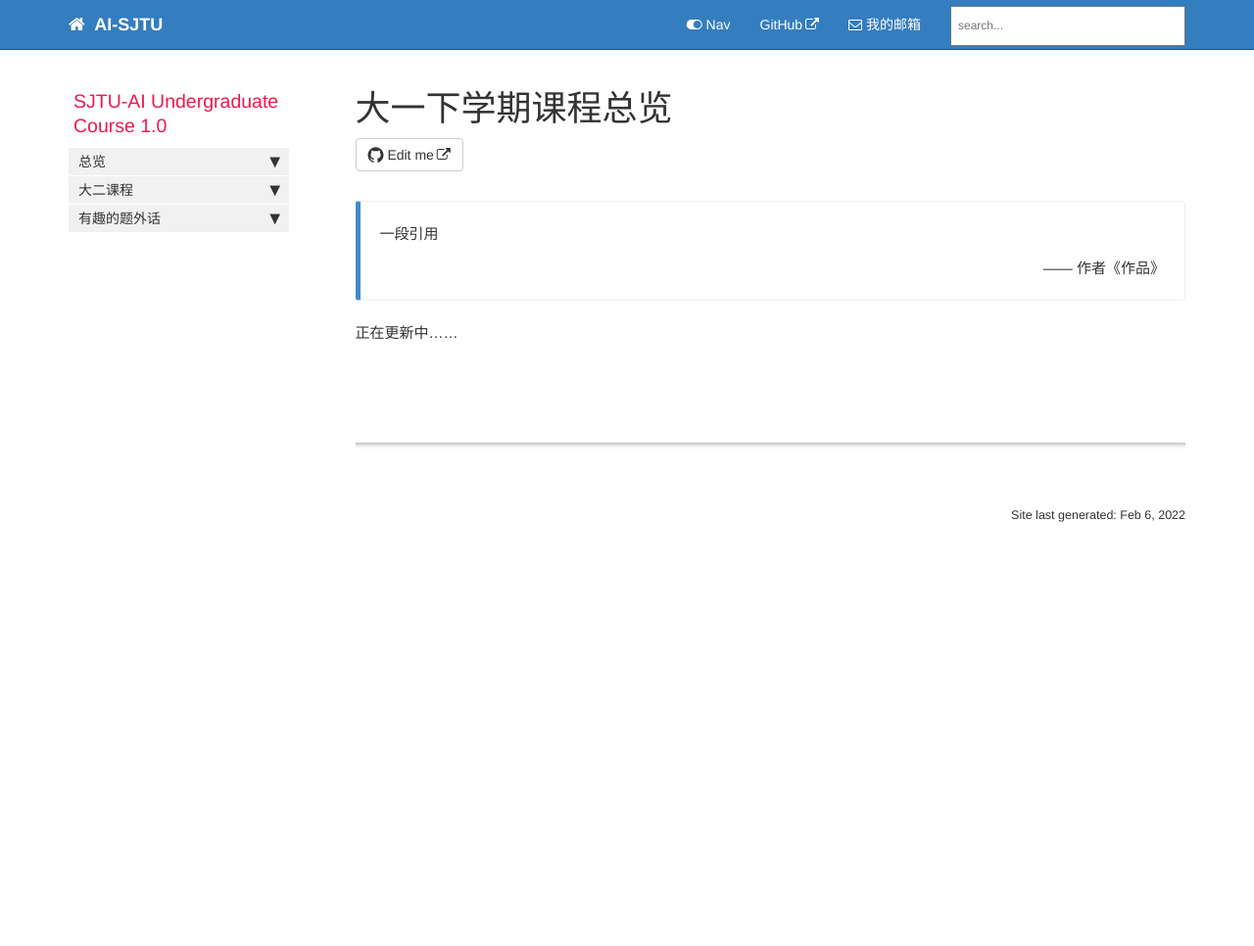
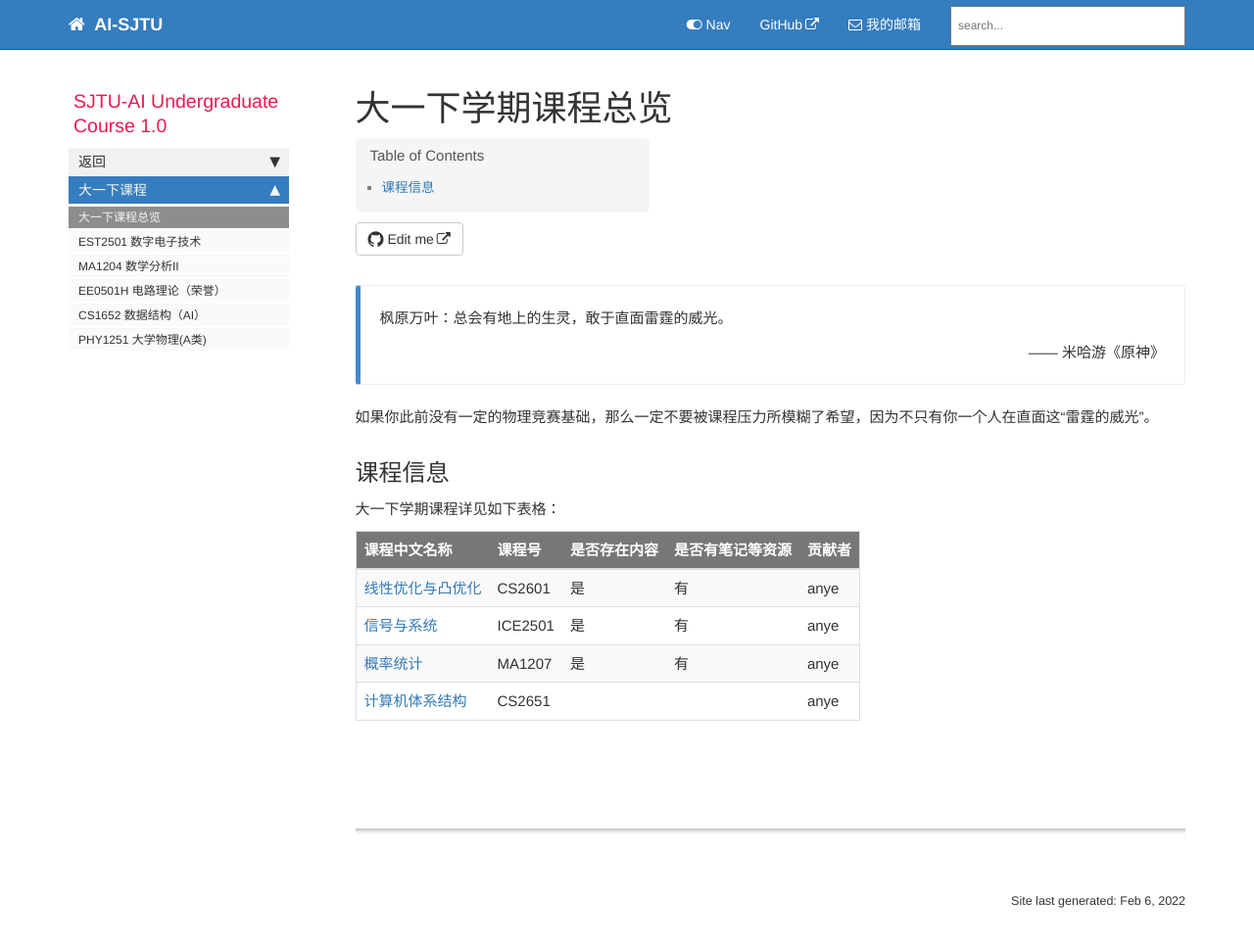
Before and after one commit to aisjtu/aisjtu.github.io, a Jekyll site: the page built from docs/pages/mydoc/mydoc_12.md, in a window 1280 px wide and 983 px high. Shown: the top 966 px of the window at 98% size. Built offline with Jekyll 4.4.1, drawn with Linux system fonts in a browser that asks for light colours; comment, search, counter and statistics services are not loaded.

Commit message:
Create 12

```diff
--- /dev/null
+++ b/docs/_data/sidebars/12_sidebar.yml
@@ -0,0 +1,68 @@
+# This is your sidebar TOC. The sidebar code loops through sections here and provides the appropriate formatting.
+
+entries:
+- title: sidebar
+  product: SJTU-AI Undergraduate Course
+  version: 1.0
+  folders:
+
+  - title: 返回
+    output: web, pdf
+    folderitems:
+
+    - title: 回到首页
+      url: /index.html
+      output: web, pdf
+
+    - title: 大一上课程
+      url: mydoc_11.html
+      output: web, pdf
+
+    - title: 大二上课程
+      url: /mydoc_21.html
+      output: web, pdf
+
+    - title: 大二下课程
+      url: /mydoc_22.html
+      output: web, pdf
+
+    - title: 大三上课程
+      url: /mydoc_31.html
+      output: web, pdf
+
+    - title: 大三下课程
+      url: /mydoc_32.html
+      output: web, pdf
+
+    - title: 大四课程
+      url: /mydoc_4.html
+      output: web, pdf
+
+  - title: 大一下课程
+    output: web, pdf
+    folderitems:
+
+    - title: 大一下课程总览
+      url: /mydoc_12.html
+      output: web, pdf
+
+    - title: EST2501 数字电子技术
+      url: /12_EST2501.html
+      output: web, pdf
+
+    - title: MA1204 数学分析II
+      url: /12_MA1204.html
+      output: web, pdf
+
+    - title: EE0501H 电路理论（荣誉）
+      url: /12_EE0501H.html
+      output: web, pdf
+
+    - title: CS1652 数据结构（AI）
+      url: /12_CS1652.html
+      output: web, pdf
+
+    - title: PHY1251 大学物理(A类)
+      url: /12_PHY1251.html
+      output: web, pdf
+# Copyright 2021 Google LLC
--- /dev/null
+++ b/docs/pages/12/12_CS1652.md
@@ -0,0 +1,63 @@
+---
+title: "CS1652 数据结构（AI）"
+sidebar: 12_sidebar
+permalink: 12_CS1652.html
+folder: 12
+---
+
+{{site.data.alerts.callout_primary}}
+<p>Every conceivable optimization opportunity has some form of machine learning applied to it.</p>
+<p align="right">—— Srikanth Thirumalai</p>
+
+{{site.data.alerts.end}}
+
+## 课程总览
+
+相关信息可见[https://ieee.icu/#/courses/grade-2/CS2601](https://ieee.icu/#/courses/grade-2/CS2601)。
+
+## Lecture Notes
+
+我的课程笔记及复习笔记[^1][^2][^3]（下载也许需要“科学上网”）：
+
+<a target="\_blank" class="noCrossRef" href="{{ "https://github.com/aisjtu/aisjtu.github.io/raw/gh-pages/Resource/21/CS2601线性优化与凸优化/线性优化凸优化.pdf"}}"><button type="button" class="btn btn-default" aria-label="Left Align"><span class="glyphicon glyphicon-download-alt" aria-hidden="true"></span> PDF Download</button></a>
+
+GoodNotes 源文件：
+
+<a target="\_blank" class="noCrossRef" href="{{ "https://github.com/aisjtu/aisjtu.github.io/raw/gh-pages/Resource/21/CS2601线性优化与凸优化/线性优化凸优化.goodnotes"}}"><button type="button" class="btn btn-default" aria-label="Left Align"><span class="glyphicon glyphicon-download-alt" aria-hidden="true"></span> GoodNotes Download</button></a>
+
+文件预览：
+
+<embed src="https://aisjtu.github.io/Rsr_pdf/21/线性优化凸优化.pdf" type="application/pdf" width="100%" height="500px"/>
+
+## 我的建议
+
+### 是否应当自学？
+
+我强烈推荐自学该门课程，一些原因：
+
+1. 该课程没有出勤分（可能会随时间而改变）。
+2. 老师的 slides 非常详细非常 Informative，所以：我在图书馆的自学速度 > > 在老师的课上自学速度 > 老师讲课速度。
+3. （江波）老师的 slides 中会有很多上课不会讲的 examples，这些 examples 很多都是经典的机器学习算法。
+4. 如果你有较好的数学分析（凸函数部分）、线性代数、机器学习基础（一点点认识或了解即可），我强烈建议你一节课都不去上。（**但一定要认真的看 slides 并完成作业**）
+
+经思考后下半学期的课我都没有去上（也取得了较好的成绩）。尽管如此，**我非常喜欢该课程的老师们**，他们及其助教都非常认真且负责任。
+
+### 老师选择
+
+- 如果你选择江波老师，每周一次的作业和代码将会对未来课程如机器学习等有很大帮助（i.e., 其中的代码风格、算法实现是值得学习的）
+- 如果你对分数有着极致的要求，可以选择涂仕奎老师。
+
+### *更高 (self-motivated) 的要求
+
+1. 使用 KKT-conditions 手撕(手动推导) SVM 至 Kernal Trick.
+2. 学习一下 Wasserstein Distance 在 GAN 中的应用。论文：[Wasserstein GAN, https://arxiv.org/abs/1701.07875](https://arxiv.org/abs/1701.07875).
+
+## References
+
+[^1]: [https://jhc.sjtu.edu.cn/public/courses/CS257/](https://jhc.sjtu.edu.cn/public/courses/CS257/), 江波老师课程主页
+
+[^2]: [https://web.stanford.edu/~boyd/cvxbook/](https://web.stanford.edu/~boyd/cvxbook/), 斯坦福线性优化与凸优化教材
+
+[^3]: [https://notes.sjtu.edu.cn/s/W8S2AZ4Yx#4-Linear-programming](https://notes.sjtu.edu.cn/s/W8S2AZ4Yx#4-Linear-programming), Summary.
+
+{% include links.html %}
--- /dev/null
+++ b/docs/pages/12/12_EE0501H.md
@@ -0,0 +1,63 @@
+---
+title: "EE0501H 电路理论（荣誉）"
+sidebar: 12_sidebar
+permalink: 12_EE0501H.html
+folder: 12
+---
+
+{{site.data.alerts.callout_primary}}
+<p>Every conceivable optimization opportunity has some form of machine learning applied to it.</p>
+<p align="right">—— Srikanth Thirumalai</p>
+
+{{site.data.alerts.end}}
+
+## 课程总览
+
+相关信息可见[https://ieee.icu/#/courses/grade-2/CS2601](https://ieee.icu/#/courses/grade-2/CS2601)。
+
+## Lecture Notes
+
+我的课程笔记及复习笔记[^1][^2][^3]（下载也许需要“科学上网”）：
+
+<a target="\_blank" class="noCrossRef" href="{{ "https://github.com/aisjtu/aisjtu.github.io/raw/gh-pages/Resource/21/CS2601线性优化与凸优化/线性优化凸优化.pdf"}}"><button type="button" class="btn btn-default" aria-label="Left Align"><span class="glyphicon glyphicon-download-alt" aria-hidden="true"></span> PDF Download</button></a>
+
+GoodNotes 源文件：
+
+<a target="\_blank" class="noCrossRef" href="{{ "https://github.com/aisjtu/aisjtu.github.io/raw/gh-pages/Resource/21/CS2601线性优化与凸优化/线性优化凸优化.goodnotes"}}"><button type="button" class="btn btn-default" aria-label="Left Align"><span class="glyphicon glyphicon-download-alt" aria-hidden="true"></span> GoodNotes Download</button></a>
+
+文件预览：
+
+<embed src="https://aisjtu.github.io/Rsr_pdf/21/线性优化凸优化.pdf" type="application/pdf" width="100%" height="500px"/>
+
+## 我的建议
+
+### 是否应当自学？
+
+我强烈推荐自学该门课程，一些原因：
+
+1. 该课程没有出勤分（可能会随时间而改变）。
+2. 老师的 slides 非常详细非常 Informative，所以：我在图书馆的自学速度 > > 在老师的课上自学速度 > 老师讲课速度。
+3. （江波）老师的 slides 中会有很多上课不会讲的 examples，这些 examples 很多都是经典的机器学习算法。
+4. 如果你有较好的数学分析（凸函数部分）、线性代数、机器学习基础（一点点认识或了解即可），我强烈建议你一节课都不去上。（**但一定要认真的看 slides 并完成作业**）
+
+经思考后下半学期的课我都没有去上（也取得了较好的成绩）。尽管如此，**我非常喜欢该课程的老师们**，他们及其助教都非常认真且负责任。
+
+### 老师选择
+
+- 如果你选择江波老师，每周一次的作业和代码将会对未来课程如机器学习等有很大帮助（i.e., 其中的代码风格、算法实现是值得学习的）
+- 如果你对分数有着极致的要求，可以选择涂仕奎老师。
+
+### *更高 (self-motivated) 的要求
+
+1. 使用 KKT-conditions 手撕(手动推导) SVM 至 Kernal Trick.
+2. 学习一下 Wasserstein Distance 在 GAN 中的应用。论文：[Wasserstein GAN, https://arxiv.org/abs/1701.07875](https://arxiv.org/abs/1701.07875).
+
+## References
+
+[^1]: [https://jhc.sjtu.edu.cn/public/courses/CS257/](https://jhc.sjtu.edu.cn/public/courses/CS257/), 江波老师课程主页
+
+[^2]: [https://web.stanford.edu/~boyd/cvxbook/](https://web.stanford.edu/~boyd/cvxbook/), 斯坦福线性优化与凸优化教材
+
+[^3]: [https://notes.sjtu.edu.cn/s/W8S2AZ4Yx#4-Linear-programming](https://notes.sjtu.edu.cn/s/W8S2AZ4Yx#4-Linear-programming), Summary.
+
+{% include links.html %}
--- /dev/null
+++ b/docs/pages/12/12_EST2501.md
@@ -0,0 +1,63 @@
+---
+title: "EST2501 数字电子技术"
+sidebar: 12_sidebar
+permalink: 12_EST2501.html
+folder: 12
+---
+
+{{site.data.alerts.callout_primary}}
+<p>Every conceivable optimization opportunity has some form of machine learning applied to it.</p>
+<p align="right">—— Srikanth Thirumalai</p>
+
+{{site.data.alerts.end}}
+
+## 课程总览
+
+相关信息可见[https://ieee.icu/#/courses/grade-2/CS2601](https://ieee.icu/#/courses/grade-2/CS2601)。
+
+## Lecture Notes
+
+我的课程笔记及复习笔记[^1][^2][^3]（下载也许需要“科学上网”）：
+
+<a target="\_blank" class="noCrossRef" href="{{ "https://github.com/aisjtu/aisjtu.github.io/raw/gh-pages/Resource/21/CS2601线性优化与凸优化/线性优化凸优化.pdf"}}"><button type="button" class="btn btn-default" aria-label="Left Align"><span class="glyphicon glyphicon-download-alt" aria-hidden="true"></span> PDF Download</button></a>
+
+GoodNotes 源文件：
+
+<a target="\_blank" class="noCrossRef" href="{{ "https://github.com/aisjtu/aisjtu.github.io/raw/gh-pages/Resource/21/CS2601线性优化与凸优化/线性优化凸优化.goodnotes"}}"><button type="button" class="btn btn-default" aria-label="Left Align"><span class="glyphicon glyphicon-download-alt" aria-hidden="true"></span> GoodNotes Download</button></a>
+
+文件预览：
+
+<embed src="https://aisjtu.github.io/Rsr_pdf/21/线性优化凸优化.pdf" type="application/pdf" width="100%" height="500px"/>
+
+## 我的建议
+
+### 是否应当自学？
+
+我强烈推荐自学该门课程，一些原因：
+
+1. 该课程没有出勤分（可能会随时间而改变）。
+2. 老师的 slides 非常详细非常 Informative，所以：我在图书馆的自学速度 > > 在老师的课上自学速度 > 老师讲课速度。
+3. （江波）老师的 slides 中会有很多上课不会讲的 examples，这些 examples 很多都是经典的机器学习算法。
+4. 如果你有较好的数学分析（凸函数部分）、线性代数、机器学习基础（一点点认识或了解即可），我强烈建议你一节课都不去上。（**但一定要认真的看 slides 并完成作业**）
+
+经思考后下半学期的课我都没有去上（也取得了较好的成绩）。尽管如此，**我非常喜欢该课程的老师们**，他们及其助教都非常认真且负责任。
+
+### 老师选择
+
+- 如果你选择江波老师，每周一次的作业和代码将会对未来课程如机器学习等有很大帮助（i.e., 其中的代码风格、算法实现是值得学习的）
+- 如果你对分数有着极致的要求，可以选择涂仕奎老师。
+
+### *更高 (self-motivated) 的要求
+
+1. 使用 KKT-conditions 手撕(手动推导) SVM 至 Kernal Trick.
+2. 学习一下 Wasserstein Distance 在 GAN 中的应用。论文：[Wasserstein GAN, https://arxiv.org/abs/1701.07875](https://arxiv.org/abs/1701.07875).
+
+## References
+
+[^1]: [https://jhc.sjtu.edu.cn/public/courses/CS257/](https://jhc.sjtu.edu.cn/public/courses/CS257/), 江波老师课程主页
+
+[^2]: [https://web.stanford.edu/~boyd/cvxbook/](https://web.stanford.edu/~boyd/cvxbook/), 斯坦福线性优化与凸优化教材
+
+[^3]: [https://notes.sjtu.edu.cn/s/W8S2AZ4Yx#4-Linear-programming](https://notes.sjtu.edu.cn/s/W8S2AZ4Yx#4-Linear-programming), Summary.
+
+{% include links.html %}
--- /dev/null
+++ b/docs/pages/12/12_MA1204.md
@@ -0,0 +1,63 @@
+---
+title: "MA1204 数学分析II"
+sidebar: 12_sidebar
+permalink: 12_MA1204.html
+folder: 12
+---
+
+{{site.data.alerts.callout_primary}}
+<p>Every conceivable optimization opportunity has some form of machine learning applied to it.</p>
+<p align="right">—— Srikanth Thirumalai</p>
+
+{{site.data.alerts.end}}
+
+## 课程总览
+
+相关信息可见[https://ieee.icu/#/courses/grade-2/CS2601](https://ieee.icu/#/courses/grade-2/CS2601)。
+
+## Lecture Notes
+
+我的课程笔记及复习笔记[^1][^2][^3]（下载也许需要“科学上网”）：
+
+<a target="\_blank" class="noCrossRef" href="{{ "https://github.com/aisjtu/aisjtu.github.io/raw/gh-pages/Resource/21/CS2601线性优化与凸优化/线性优化凸优化.pdf"}}"><button type="button" class="btn btn-default" aria-label="Left Align"><span class="glyphicon glyphicon-download-alt" aria-hidden="true"></span> PDF Download</button></a>
+
+GoodNotes 源文件：
+
+<a target="\_blank" class="noCrossRef" href="{{ "https://github.com/aisjtu/aisjtu.github.io/raw/gh-pages/Resource/21/CS2601线性优化与凸优化/线性优化凸优化.goodnotes"}}"><button type="button" class="btn btn-default" aria-label="Left Align"><span class="glyphicon glyphicon-download-alt" aria-hidden="true"></span> GoodNotes Download</button></a>
+
+文件预览：
+
+<embed src="https://aisjtu.github.io/Rsr_pdf/21/线性优化凸优化.pdf" type="application/pdf" width="100%" height="500px"/>
+
+## 我的建议
+
+### 是否应当自学？
+
+我强烈推荐自学该门课程，一些原因：
+
+1. 该课程没有出勤分（可能会随时间而改变）。
+2. 老师的 slides 非常详细非常 Informative，所以：我在图书馆的自学速度 > > 在老师的课上自学速度 > 老师讲课速度。
+3. （江波）老师的 slides 中会有很多上课不会讲的 examples，这些 examples 很多都是经典的机器学习算法。
+4. 如果你有较好的数学分析（凸函数部分）、线性代数、机器学习基础（一点点认识或了解即可），我强烈建议你一节课都不去上。（**但一定要认真的看 slides 并完成作业**）
+
+经思考后下半学期的课我都没有去上（也取得了较好的成绩）。尽管如此，**我非常喜欢该课程的老师们**，他们及其助教都非常认真且负责任。
+
+### 老师选择
+
+- 如果你选择江波老师，每周一次的作业和代码将会对未来课程如机器学习等有很大帮助（i.e., 其中的代码风格、算法实现是值得学习的）
+- 如果你对分数有着极致的要求，可以选择涂仕奎老师。
+
+### *更高 (self-motivated) 的要求
+
+1. 使用 KKT-conditions 手撕(手动推导) SVM 至 Kernal Trick.
+2. 学习一下 Wasserstein Distance 在 GAN 中的应用。论文：[Wasserstein GAN, https://arxiv.org/abs/1701.07875](https://arxiv.org/abs/1701.07875).
+
+## References
+
+[^1]: [https://jhc.sjtu.edu.cn/public/courses/CS257/](https://jhc.sjtu.edu.cn/public/courses/CS257/), 江波老师课程主页
+
+[^2]: [https://web.stanford.edu/~boyd/cvxbook/](https://web.stanford.edu/~boyd/cvxbook/), 斯坦福线性优化与凸优化教材
+
+[^3]: [https://notes.sjtu.edu.cn/s/W8S2AZ4Yx#4-Linear-programming](https://notes.sjtu.edu.cn/s/W8S2AZ4Yx#4-Linear-programming), Summary.
+
+{% include links.html %}
--- /dev/null
+++ b/docs/pages/12/12_PHY1251.md
@@ -0,0 +1,63 @@
+---
+title: "PHY1251 大学物理(A类)"
+sidebar: 12_sidebar
+permalink: 12_PHY1251.html
+folder: 12
+---
+
+{{site.data.alerts.callout_primary}}
+<p>Every conceivable optimization opportunity has some form of machine learning applied to it.</p>
+<p align="right">—— Srikanth Thirumalai</p>
+
+{{site.data.alerts.end}}
+
+## 课程总览
+
+相关信息可见[https://ieee.icu/#/courses/grade-2/CS2601](https://ieee.icu/#/courses/grade-2/CS2601)。
+
+## Lecture Notes
+
+我的课程笔记及复习笔记[^1][^2][^3]（下载也许需要“科学上网”）：
+
+<a target="\_blank" class="noCrossRef" href="{{ "https://github.com/aisjtu/aisjtu.github.io/raw/gh-pages/Resource/21/CS2601线性优化与凸优化/线性优化凸优化.pdf"}}"><button type="button" class="btn btn-default" aria-label="Left Align"><span class="glyphicon glyphicon-download-alt" aria-hidden="true"></span> PDF Download</button></a>
+
+GoodNotes 源文件：
+
+<a target="\_blank" class="noCrossRef" href="{{ "https://github.com/aisjtu/aisjtu.github.io/raw/gh-pages/Resource/21/CS2601线性优化与凸优化/线性优化凸优化.goodnotes"}}"><button type="button" class="btn btn-default" aria-label="Left Align"><span class="glyphicon glyphicon-download-alt" aria-hidden="true"></span> GoodNotes Download</button></a>
+
+文件预览：
+
+<embed src="https://aisjtu.github.io/Rsr_pdf/21/线性优化凸优化.pdf" type="application/pdf" width="100%" height="500px"/>
+
+## 我的建议
+
+### 是否应当自学？
+
+我强烈推荐自学该门课程，一些原因：
+
+1. 该课程没有出勤分（可能会随时间而改变）。
+2. 老师的 slides 非常详细非常 Informative，所以：我在图书馆的自学速度 > > 在老师的课上自学速度 > 老师讲课速度。
+3. （江波）老师的 slides 中会有很多上课不会讲的 examples，这些 examples 很多都是经典的机器学习算法。
+4. 如果你有较好的数学分析（凸函数部分）、线性代数、机器学习基础（一点点认识或了解即可），我强烈建议你一节课都不去上。（**但一定要认真的看 slides 并完成作业**）
+
+经思考后下半学期的课我都没有去上（也取得了较好的成绩）。尽管如此，**我非常喜欢该课程的老师们**，他们及其助教都非常认真且负责任。
+
+### 老师选择
+
+- 如果你选择江波老师，每周一次的作业和代码将会对未来课程如机器学习等有很大帮助（i.e., 其中的代码风格、算法实现是值得学习的）
+- 如果你对分数有着极致的要求，可以选择涂仕奎老师。
+
+### *更高 (self-motivated) 的要求
+
+1. 使用 KKT-conditions 手撕(手动推导) SVM 至 Kernal Trick.
+2. 学习一下 Wasserstein Distance 在 GAN 中的应用。论文：[Wasserstein GAN, https://arxiv.org/abs/1701.07875](https://arxiv.org/abs/1701.07875).
+
+## References
+
+[^1]: [https://jhc.sjtu.edu.cn/public/courses/CS257/](https://jhc.sjtu.edu.cn/public/courses/CS257/), 江波老师课程主页
+
+[^2]: [https://web.stanford.edu/~boyd/cvxbook/](https://web.stanford.edu/~boyd/cvxbook/), 斯坦福线性优化与凸优化教材
+
+[^3]: [https://notes.sjtu.edu.cn/s/W8S2AZ4Yx#4-Linear-programming](https://notes.sjtu.edu.cn/s/W8S2AZ4Yx#4-Linear-programming), Summary.
+
+{% include links.html %}
--- a/docs/pages/mydoc/mydoc_11.md
+++ b/docs/pages/mydoc/mydoc_11.md
@@ -10,6 +10,20 @@ folder: mydoc
 <p align="right">—— 作者《作品》</p>
 {{site.data.alerts.end}}
 
-正在更新中......
+## 课程信息
+
+大一下学期课程详见如下表格：
+
+
+
+
+<div class="datatable-begin"></div>
+
+| 课程中文名称                       | 课程号  | 是否存在内容 | 是否有笔记等资源 | 贡献者 |
+| ---------------------------------- | ------- | ------------ | ---------------- | ------ |
+| [线性优化与凸优化](21_CS2601.html) | CS2601  | 是           | 有               | anye   |
+| [信号与系统](21_ICE2501.html)      | ICE2501 | 是           | 有               | anye   |
+| [概率统计](21_MA1207.html)         | MA1207  | 是           | 有               | anye   |
+| [计算机体系结构](21_CS2651.html)   | CS2651  |              |                  | anye   |
 
 {% include links.html %}
--- a/docs/pages/mydoc/mydoc_12.md
+++ b/docs/pages/mydoc/mydoc_12.md
@@ -1,15 +1,34 @@
 ---
 title: 大一下学期课程总览
-sidebar: mydoc_sidebar
+sidebar: 12_sidebar
 permalink: mydoc_12.html
 folder: mydoc
 ---
 
 {{site.data.alerts.callout_primary}}
-<p>一段引用</p>
-<p align="right">—— 作者《作品》</p>
+<p>枫原万叶：总会有地上的生灵，敢于直面雷霆的威光。</p>
+<p align="right">—— 米哈游《原神》</p>
+
 {{site.data.alerts.end}}
 
-正在更新中......
+如果你此前没有一定的物理竞赛基础，那么一定不要被课程压力所模糊了希望，因为不只有你一个人在直面这“雷霆的威光”。
+
+## 课程信息
+
+大一下学期课程详见如下表格：
+
+
+
+
+<div class="datatable-begin"></div>
+
+| 课程中文名称                       | 课程号  | 是否存在内容 | 是否有笔记等资源 | 贡献者 |
+| ---------------------------------- | ------- | ------------ | ---------------- | ------ |
+| [线性优化与凸优化](21_CS2601.html) | CS2601  | 是           | 有               | anye   |
+| [信号与系统](21_ICE2501.html)      | ICE2501 | 是           | 有               | anye   |
+| [概率统计](21_MA1207.html)         | MA1207  | 是           | 有               | anye   |
+| [计算机体系结构](21_CS2651.html)   | CS2651  |              |                  | anye   |
+
+<div class="datatable-end"></div>
 
 {% include links.html %}
```
Also changed, not shown: docs/_data/sidebars/mydoc_sidebar.yml (+11 -11 lines), docs/pages/mydoc/mydoc_21.md (+6 -4 lines), README.md.
